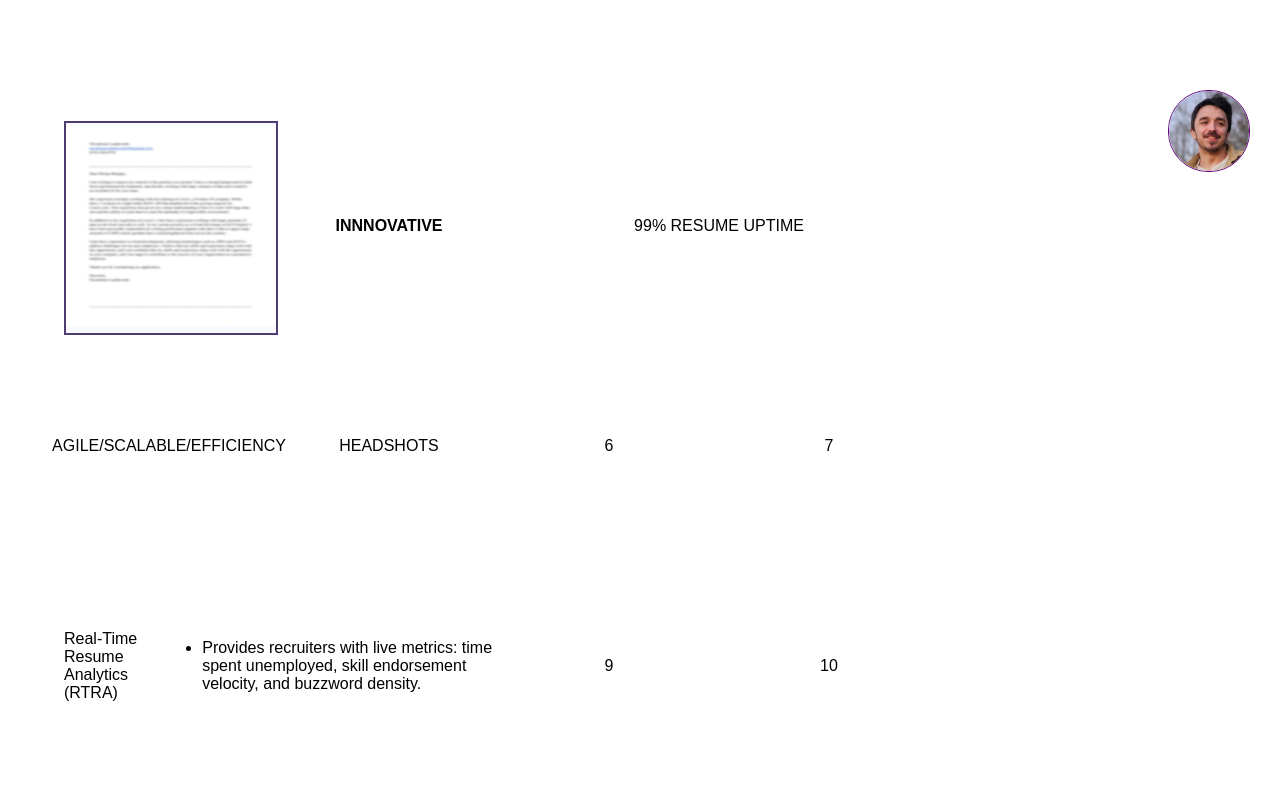
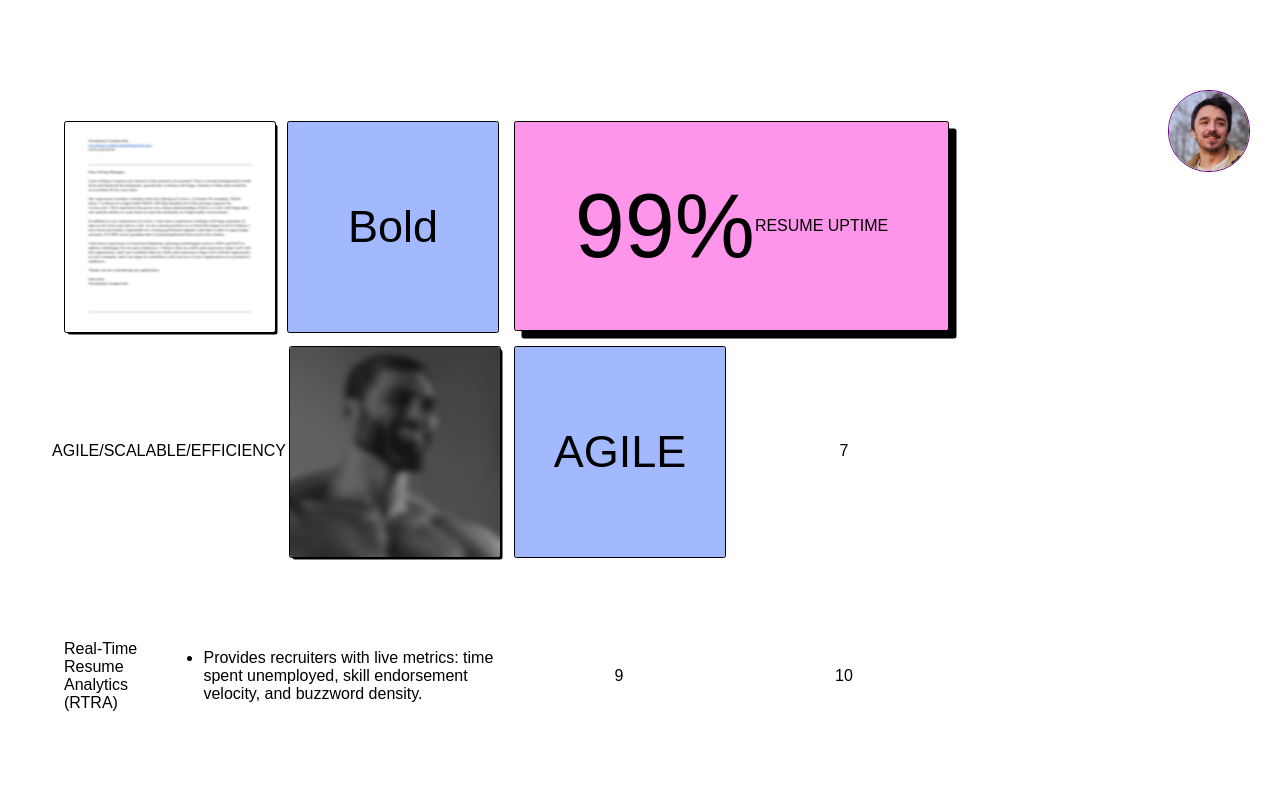
Before and after one commit to landaverdend/portfolio-site, a React (Vite) app: page /SplashView in a window 1280 px wide. Shown: the part 594-1380 px from the top of the page. Built offline with nearby package versions, Linux system fonts and the light colour scheme.

Commit message:
chipping away at teh splash page grid.

```diff
--- a/src/components/navbar/navbar.css
+++ b/src/components/navbar/navbar.css
@@ -38,6 +38,6 @@
 
   a:hover {
     cursor: pointer;
-    color: rgb(96, 192, 117);
+    color: #eeb319;
   }
 }
--- a/src/views/splashView/splashGrid/SplashGrid.tsx
+++ b/src/views/splashView/splashGrid/SplashGrid.tsx
@@ -1,19 +1,31 @@
 import { useEffect, useState } from 'react';
 import './splash-grid.css';
 import coverLetterBlurred from '@assets/images/splash-page/coverLetterBlurred.png';
+import gigachad from '@assets/images/splash-page/gigachadBlurred.png';
+import { randomNumber } from '@/util/random';
 
-type TileProps = { front: React.ReactNode; back: React.ReactNode };
-function Tile({ front, back }: TileProps) {
+type TTProps = {
+  children: React.ReactNode;
+};
+function TileText({ children }: TTProps) {
+  return <span className="tile-text">{children}</span>;
+}
+
+type TileProps = { front: React.ReactNode; back?: React.ReactNode; isFlipEnabled?: boolean };
+function Tile({ front, back, isFlipEnabled }: TileProps) {
   const [isFlipped, setIsFlipped] = useState(false);
 
   useEffect(() => {
-    const func = setInterval(() => {
-      // setIsFlipped((prev) => !prev);
-    }, 3000);
+    if (isFlipEnabled) {
+      const interval = randomNumber(3000, 6000);
+      const func = setInterval(() => {
+        setIsFlipped((prev) => !prev);
+      }, interval);
 
-    return () => {
-      clearInterval(func);
-    };
+      return () => {
+        clearInterval(func);
+      };
+    }
   }, []);
 
   return (
@@ -28,31 +40,29 @@ export default function SplashGrid() {
   return (
     <div className="splash-grid">
       <div className="grid-item">
-        <Tile
-          front={
-            <span>
-              <img src={coverLetterBlurred} height={200} width={210}></img>
-            </span>
-          }
-          back={
-            <span>
-              <b>COVER LETTERS</b>
-            </span>
-          }
-        />
+        <Tile front={<img src={coverLetterBlurred} height={210} width={210}></img>} isFlipEnabled={false} />
       </div>
       <div className="grid-item">
-        <b>INNNOVATIVE</b>
+        <Tile isFlipEnabled={true} front={<TileText>Innovative</TileText>} back={<TileText>Bold</TileText>} />
       </div>
-      <div className="grid-item text-column">99% RESUME UPTIME</div>
+      <div className="grid-item text-column metric-block1">
+        <span className="giga-text">99%</span> <span>RESUME UPTIME</span>
+      </div>
       <div className="grid-item">AGILE/SCALABLE/EFFICIENCY</div>
-      <div className="grid-item">HEADSHOTS</div>
-      <div className="grid-item">6</div>
+      <div className="grid-item">
+        <Tile front={<img src={gigachad} height={210} width={210} />} />
+      </div>
+      <div className="grid-item">
+        <Tile front={<TileText>AGILE</TileText>} />
+      </div>
       <div className="grid-item">7</div>
       <div className="grid-item text-column">
         Real-Time Resume Analytics (RTRA)
         <ul>
-          <li>Provides recruiters with live metrics: time spent unemployed, skill endorsement velocity, and buzzword density.</li>
+          <li>
+            Provides recruiters with live metrics: time spent unemployed, skill endorsement velocity, and buzzword
+            density.
+          </li>
         </ul>
       </div>
       <div className="grid-item">9</div>
--- a/src/views/splashView/splashGrid/splash-grid.css
+++ b/src/views/splashView/splashGrid/splash-grid.css
@@ -1,19 +1,39 @@
+:root {
+  --grid-radius: 2.5px;
+}
+
 .splash-grid {
   display: grid;
   grid-template-columns: repeat(4, 210px);
   grid-template-rows: repeat(4, 210px);
-  gap: 10px;
+  gap: 15px;
 
   .grid-item {
     display: flex;
     align-items: center;
     justify-content: center;
 
-    border-radius: 4px;
+    border-radius: var(--grid-radius);
   }
 
   .text-column {
     grid-column: span 2;
+  }
+
+  .tile-text {
+    font-size: 45px;
+  }
+
+  .metric-block1 {
+    background-color: #ff94eb;
+    border: 1px solid black;
+
+    border-radius: var(--grid-radius);
+    box-shadow: 7.5px 7.5px black;
+
+    .giga-text {
+      font-size: 90px;
+    }
   }
 
   .tile-container {
@@ -36,8 +56,15 @@
       position: absolute;
       backface-visibility: hidden;
 
-      background-color: rgb(247, 249, 255);
-      border: 2px solid var(--main-indigo);
+      background-color: rgb(162, 184, 255);
+      border-radius: var(--grid-radius);
+      border: 1px solid black;
+
+
+      img {
+        border-radius: var(--grid-radius);
+        box-shadow: 2.5px 2.5px black;
+      }
     }
 
     .tile-back {
```
